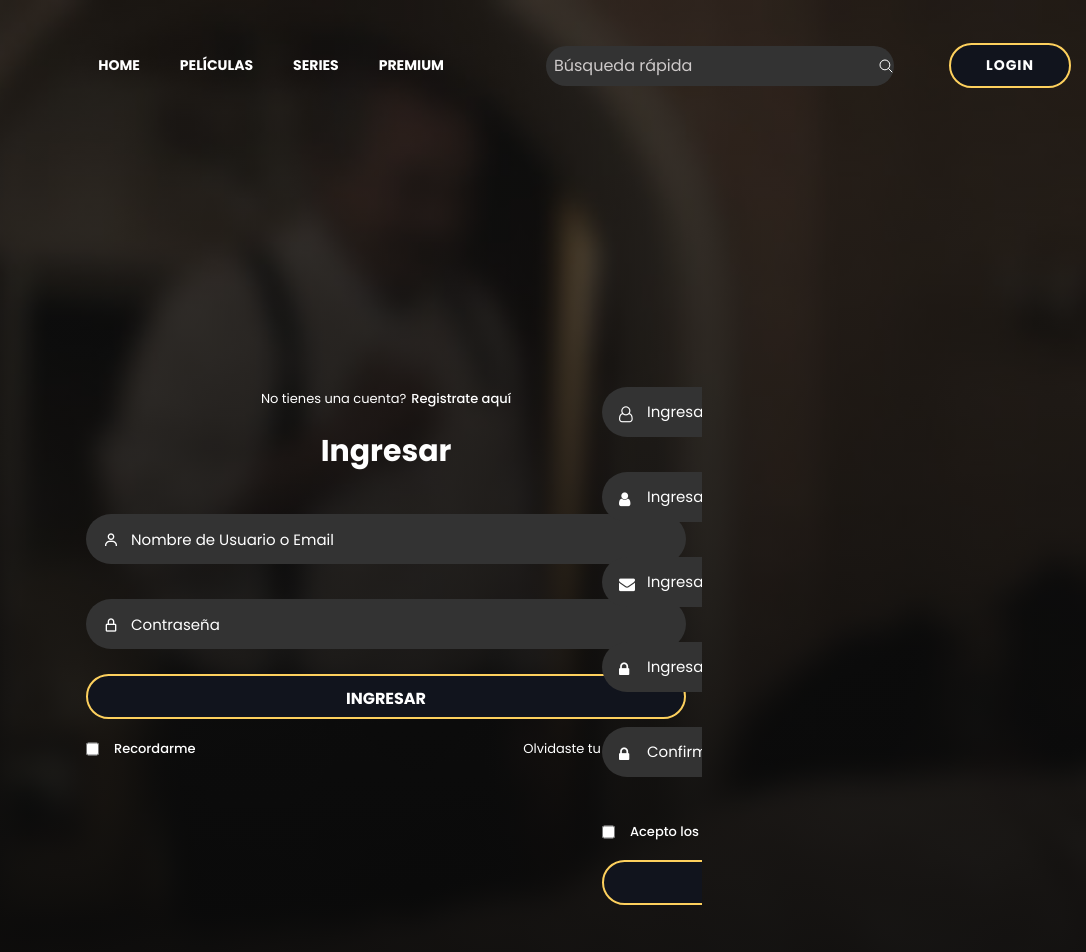
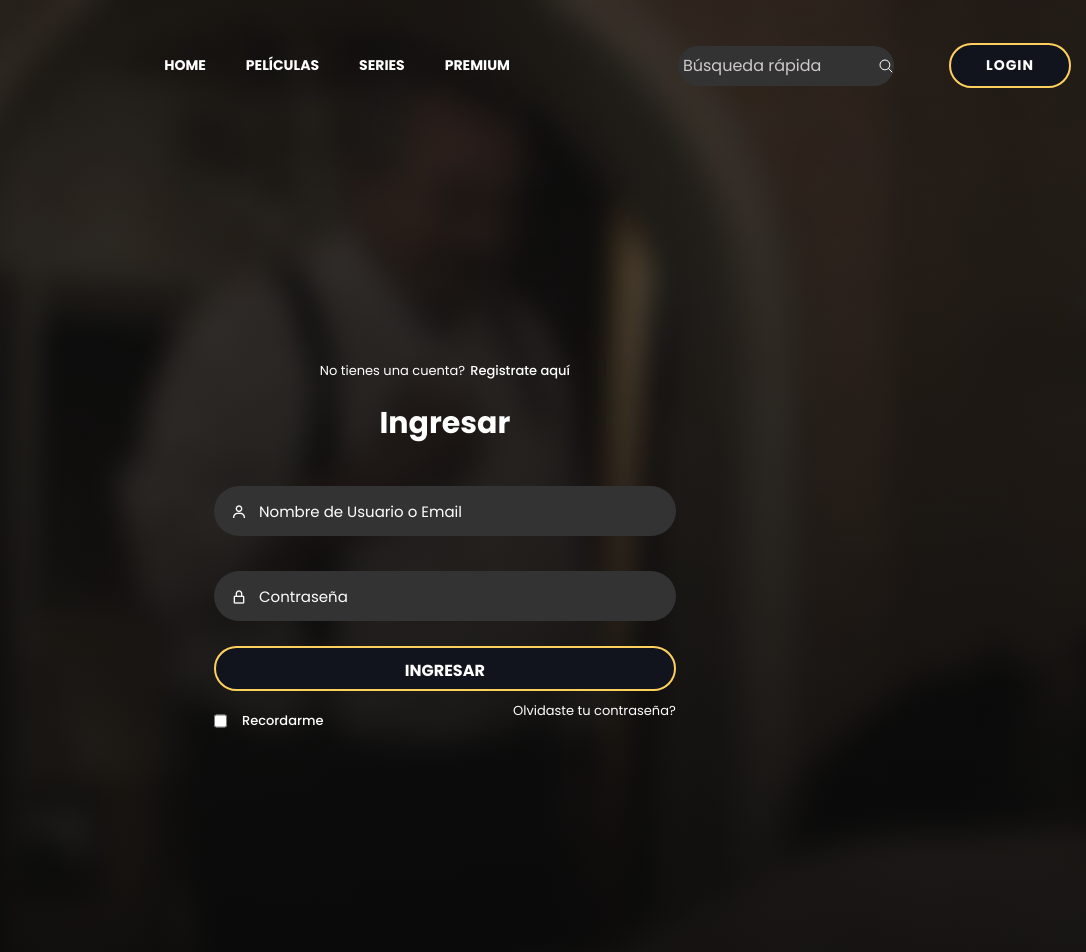
Before and after one commit to starmathjd/TP_CaC, a plain HTML site: page login.html in a window 1280 px wide. Shown: the top 952 px of the page, 194-1280 px from the left. Drawn offline with nearby package versions, Linux system fonts and the light colour scheme.

Commit message:
Form MQ arreglado

```diff
--- a/login.html
+++ b/login.html
@@ -20,8 +20,11 @@
 -------------------------------------------------->
 
   <link rel="stylesheet" href="./syle/style.css">
+
+      <!--    ICONOS PARA EL FORMULARIO SIN VALIDAR  -->
   <link href="https://unpkg.com/boxicons@2.1.4/css/boxicons.min.css" rel="stylesheet">
-  <link href="https://unicons.iconscout.com/release/v4.0.0/css/line.css" rel="stylesheet">
+
+      <!--    ICONOS PARA EL FORMULARIO VALIDADO  -->
   <link rel="stylesheet" href="https://cdnjs.cloudflare.com/ajax/libs/font-awesome/4.7.0/css/font-awesome.min.css">
 
 
@@ -53,10 +56,9 @@
 
           <div class="header-actions">
             <form action="" class="search">
-              <input type="text" name="movie-search" placeholder="Búsqueda rápida" class="seach-field" required >
-              <button type="submit" class="search-button"><ion-icon name="search-outline"></ion-icon></button>
-            </form>
-
+              <input type="movie" name="movie" required placeholder="Búsqueda rápida" class="seach-field">
+              <button type="submit"><ion-icon name="search-outline"></ion-icon></button>
+          </form>
 
 
           <!---------------------------------------------------------------
@@ -184,13 +186,13 @@
             placeholder="Contraseña">
             <i class="bx bx-lock-alt"></i>
           </div>
-          <div class="input-box">
+          <div class="login-input-box">
             <input type="submit" class="submit" value="Ingresar">
           </div>
           <div class="two-col">
             <div class="one">
-              <input type="checkbox" id="login-check" class="check">
-              <label for="login-check" style="white-space: nowrap" class="check"> Recordarme </label>
+              <input type="checkbox" id="login-check" class="login-check">
+              <label for="login-check" style="white-space: nowrap" class="login-check"> Recordarme </label>
             </div>
             <div class="two">
               <a href="#">Olvidaste tu contraseña?</a>
@@ -290,16 +292,6 @@
             La confirmación de contraseña no puede quedar vacía</span>
           </div>
           <div class="two-col">
-            <div class="one">
-              <input
-              type="checkbox"
-              id="register-check"
-              class="check"
-              name="register-check">
-              <label for="register-check"
-              style="white-space: nowrap"
-              class="check"> Acepto los Terminos y Condiciones</label>
-            </div>
             <div class="two">
               <a href="#">Terminos & condiciones</a>
             </div>
--- a/syle/style.css
+++ b/syle/style.css
@@ -179,7 +179,6 @@ DESCRIPCIÓN DE LA PÁGINA
   color: var(--vazul);
 }
 
-
 .search {
   background-color: hsl(0, 0%, 20%);
   border-radius: 20px;
@@ -195,6 +194,9 @@ DESCRIPCIÓN DE LA PÁGINA
   border: none;
   outline: none;
   color: var(--blanco);
+  padding: 5px;
+  width: 200px;
+  border-radius: 20px;
 }
 
 .search input::placeholder{
@@ -227,8 +229,9 @@ DESCRIPCIÓN DE LA PÁGINA
   right: 0;
   padding: 0px;
   cursor: pointer;
-  font-size: 30px; /* Ajusta el tamaño de la cruz a tu preferencia */
-}
+  font-size: 30px;
+}
+
 
 /*---------------------------------------------------------*\
 ---------- BOTON PARA SUBIR AL INICIO DE LA PÁGINA ----------
@@ -790,20 +793,6 @@ DESCRIPCIÓN DE LA PÁGINA
   margin-bottom: 30px;
 }
 
-.details-actions .share ion-icon {
-  font-size: 25px;
-  color: var(--blanco);
-  margin-inline: auto;
-}
-
-.details-actions .share span {
-  color: var(--blanco1);
-  font-size: var(--t11);
-  transition: var(--trans1);
-}
-
-.details-actions .share:is(:hover, :focus) span { color: var(--amarillo); }
-
 .details-actions .title {
   color: var(--blanco);
   font-weight: var(--fw-700);
@@ -974,6 +963,13 @@ PRUEBA GRATUITA
 }
 
 
+.cta-form input::placeholder{
+  color: rgb(114, 110, 110);
+  font-size: 15px;
+  /*text-align: center;*/
+}
+
+
 
 /*----------------------------------------------------------------------*\
 --------------------------------------------------------------------------
@@ -1063,7 +1059,7 @@ PRUEBA GRATUITA
   color: var(--blanco3);
   font-size: var(--t10);
   font-weight: var(--fw-500);
-  line-height: 1.7;
+  line-height: 1;
   text-align: center;
   margin-bottom: 15px;
 }
@@ -1073,13 +1069,6 @@ PRUEBA GRATUITA
   color: var(--amarillo);
 }
 
-.footer-bottom-img {
-  max-width: max-content;
-  width: 100%;
-  margin-inline: auto;
-}
-
-
 
 
 /*----------------------------------------------------------------------*\
@@ -1103,7 +1092,6 @@ PRUEBA GRATUITA
   justify-content: center;
   align-items: center;
   min-height: 90vh;
-  margin-bottom: 10px;
   background-size: cover;
 }
 
@@ -1111,9 +1099,11 @@ PRUEBA GRATUITA
   position: relative;
   display: flex;
   align-items: center;
-  justify-content: space-between;
+  justify-content: center;
+  /*max-width: 100%;*/
   width: 512px;
   height: 420px;
+  /*height: auto;*/
   overflow: hidden;
   z-index: 2;
 }
@@ -1125,6 +1115,7 @@ PRUEBA GRATUITA
   display: flex;
   flex-direction: column;
   transition: .5s ease-in-out;
+  margin-right: 2%;
 }
 .register-container{
   position: absolute;
@@ -1133,6 +1124,7 @@ PRUEBA GRATUITA
   display: flex;
   flex-direction: column;
   transition: .5s ease-in-out;
+  margin-right: auto;
 }
 .top-form span{
   color: var(--blanco);
@@ -1147,19 +1139,20 @@ PRUEBA GRATUITA
   margin-left: 5px;
 }
 
-.top-form span a:hover{
-  color: var(--amarillo)
-}
-h4{
+.top-form span a:hover {
+  color: var(--amarillo);
+}
+h4 {
   color: var(--blanco);
   font-size: 30px;
   text-align: center;
   padding: 10px 0 30px 0;
 }
-.two-forms{
+.two-forms {
   display: flex;
   gap: 10px;
 }
+
 .input-field{
   font-size: 15px;
   background: var(--gris);
@@ -1221,6 +1214,7 @@ h4{
 .two a{
   text-decoration: none;
   color: var(--blanco);
+  margin-bottom: 10%;
 }
 .two a:hover{
   color: var(--amarillo)
@@ -1332,37 +1326,31 @@ input {
 
   .detail-title { --t1: 46px; }
 
+  .footer-brand-wrapper,
+  .quicklink-wrapper {
+    display: flex;
+    justify-content: space-between;
+    align-items: center;
+  }
+
+  .footer-bottom {
+    padding-block: 10px;
+   }
+
+
   .form-box {
-    height: 540px;
-    margin-top: 60px;
+    height: 1100px;
   }
   .register-container, .login-container {
     width: 100%;
     padding: 0 20px;
-    margin-top: 10px;
-  }
-
+  }
   .register-container .two-forms {
     flex-direction: column;
     gap: 0;
   }
 
-  .two-col .one{
-    display: flex;
-    gap: 5px;
-    max-width: 20px;
-  }
-  .two a{
-    text-decoration: none;
-    color: var(--blanco);
-    margin-bottom: 18px;
-    margin-top: 10px;
-  }
-  .two a:hover{
-    color: var(--amarillo)
-  }
-
-  .check{
+ .login-check{
     margin-right: 10px;
     margin-bottom: 18px;
     margin-top: 10px;
@@ -1443,90 +1431,13 @@ input {
 
   .footer-brand-wrapper .logo { margin: 4; }
 
-  .footer-brand-wrapper,
-  .quicklink-wrapper,
-  .footer-bottom .container {
-    display: flex;
-    justify-content: space-between;
-    align-items: center;
-  }
-
   .quicklink-list { margin-bottom: 0; }
 
   .copyright { margin-bottom: 0; }
 
-  .footer-bottom-img { margin-inline: 0; }
-
   .detail-subtitle { --t5: 26px; }
 
   .detail-title { --t1: 50px; }
-
-  .two-col{
-    display: flex;
-    justify-content: space-between;
-    color: var(--blanco);
-    font-size: small;
-    margin-top: 10px;
-    gap: 50px;
-    cursor: pointer;
-  }
-  .two-col .one{
-    display: flex;
-    gap: 5px;
-    max-width: 20px;;
-  }
-  .two a{
-    text-decoration: none;
-    color: var(--blanco);
-  }
-  .two a:hover{
-    color: var(--amarillo)
-  }
-
-  .form-box {
-    width: 100%;
-    margin-top: 10%;
-    margin-left: 20%;
-    margin-right: 30%;
-  }
-
-  .login-container{
-    width: 95%;
-    margin: auto;
-  }
-
-  .register-container{
-    width: 95%;
-    margin: auto;
-  }
-
-  .register-container .two-forms {
-    flex-direction: column;
-    gap: 0;
-  }
-
-  .top-form span{
-    color: var(--blanco);
-    font-size: small;
-    padding: 10px 0;
-    display: flex;
-    justify-content: center;
-  }
-  .top-form span a{
-    font-weight: var(--fw-500);
-    color: var(--blanco);
-    margin-left: 5px;
-  }
-
-  .top-form span a:hover{
-    color: var(--amarillo)
-  }
-  h4{
-    color: var(--blanco);
-    font-size: 30px;
-    text-align: center;
-    padding: 10px 0 30px 0;
-  }
 }
 
 
@@ -1610,7 +1521,6 @@ input {
 
   .service-banner { margin-bottom: 0; }
 
-
   .header-actions .btn-primary {
     display: block;
     --t11: 10px;
@@ -1648,18 +1558,6 @@ input {
 
   .movie-detail-banner,
   .details-actions { margin: 0; }
-
-  .form-box {
-    height: 750px;
-  }
-  .register-container, .login-container {
-    width: 100%;
-    padding: 0 20px;
-  }
-  .register-container .two-forms {
-    flex-direction: column;
-    gap: 0;
-  }
 }
 
 
@@ -1714,16 +1612,4 @@ input {
   .movie-detail-content { max-width: 620px; }
 
   .detail-title { --t1: 60px; }
-
-  .form-box {
-    height: 900px;
-  }
-  .register-container, .login-container {
-    width: 100%;
-    padding: 0 20px;
-  }
-  .register-container .two-forms {
-    flex-direction: column;
-    gap: 0;
-  }
-}
+}
```
Also changed, not shown: movie-details.html (+2 -0 lines).
